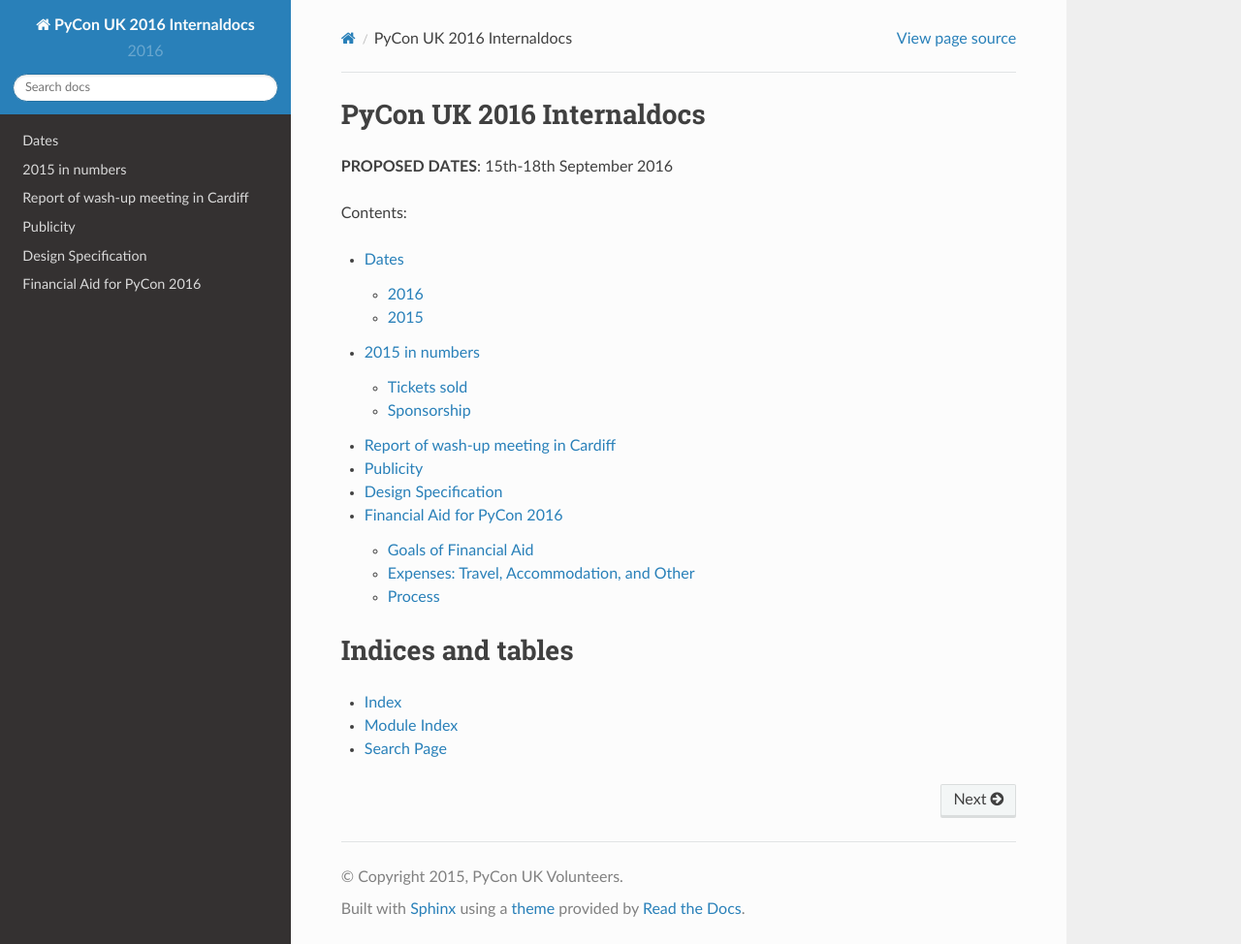
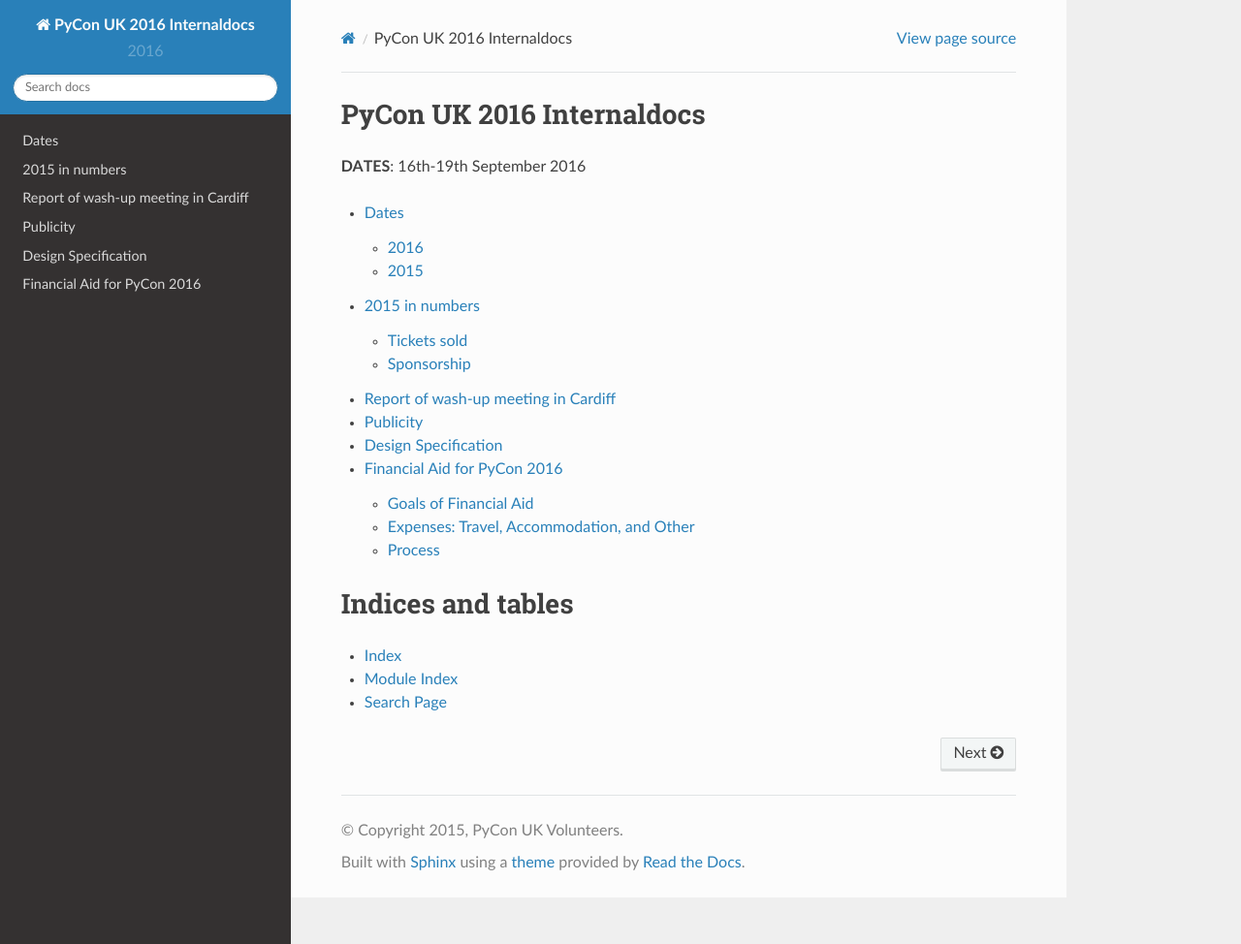
Before and after one commit to PyconUK/documentation, a Sphinx documentation site: the page built from source/index.rst, in a window 1280 px wide and 974 px high. Shown: the whole window at 97% size. Built offline with Sphinx 7.4.7 and the Read the Docs theme 2.0.0, drawn with Linux system fonts in a browser that asks for light colours.

Commit message:
Display confirmed dates

```diff
--- a/source/index.rst
+++ b/source/index.rst
@@ -1,9 +1,7 @@
 PyCon UK 2016 Internaldocs
 ==========================
 
-**PROPOSED DATES**: 15th-18th September 2016
-
-Contents:
+**DATES**: 16th-19th September 2016
 
 .. toctree::
    :maxdepth: 2
```
